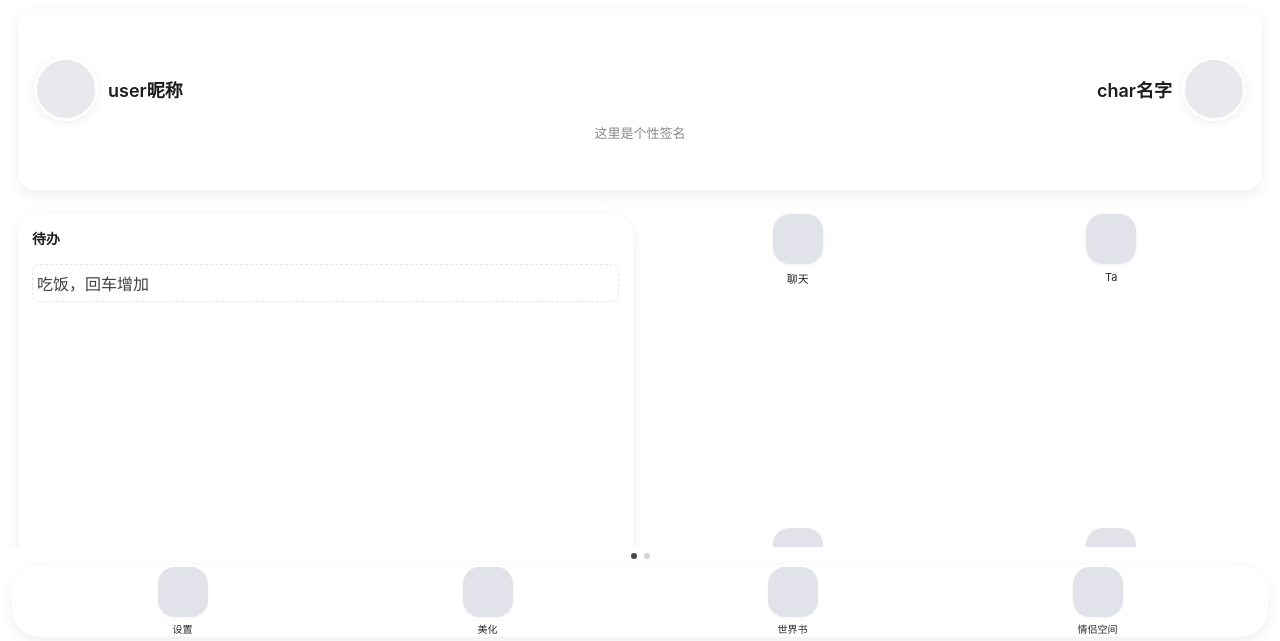
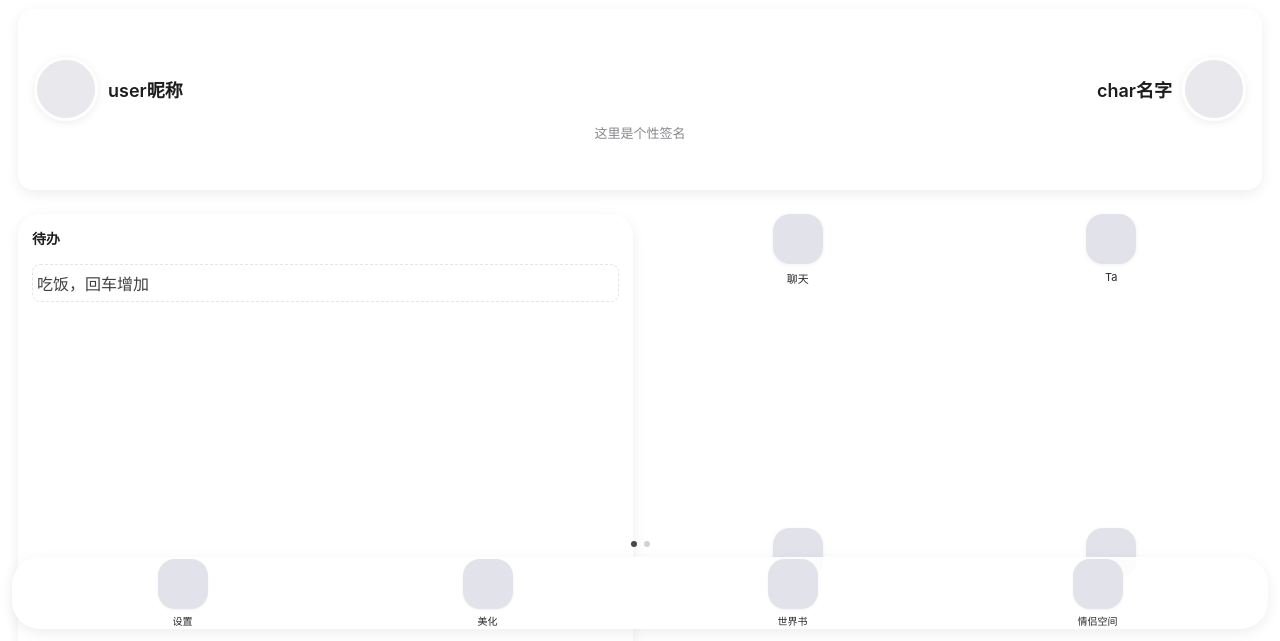
Before and after one commit to qilily740/-, a plain HTML site: page index.html in a window 1280 px wide. Shown: the part 159-800 px from the top of the page. Drawn offline with Linux system fonts and the light colour scheme.

Commit message:
Update style.css

```diff
--- a/style.css
+++ b/style.css
@@ -14,6 +14,22 @@
   height: 100vh;
   overflow: hidden; /* 🔥整个html禁止滚动 */
 }
+
+.desktop-scroll-wrap {
+  position:absolute;
+  top:0;
+  left:0;
+  width:100%;
+  /* 高度：视口总高度 减去Dock+圆点所占底部全部空间 */
+  height: calc(100dvh - 0px) !important;
+  overflow-x:auto;
+  overflow-y:hidden;
+  background:transparent !important;
+}
+.desktop-page {
+  background: transparent !important;
+}
+
 
 body{
   background-color: #ffffff;
@@ -244,7 +260,7 @@
   display:flex;
   justify-content:center;
   gap:7px;
-  padding-top:6px;
+  padding-top:700px;
   position:relative;
   z-index:2;
 }
@@ -258,7 +274,7 @@
   background:#48484a;
 }
 
-/* iOS17磨砂Dock栏 */
+/* Dock栏 */
 .dock-bar{
   height:72px;
   background:rgba(255,255,255,0.88);
@@ -266,7 +282,7 @@
   display:flex;
   justify-content:space-around;
   align-items:center;
-  margin: 6px 12px 32px 12px;
+  margin: 10px 12px 22px 12px;
   padding:0 18px;
   position:relative;
   z-index:2;
```
